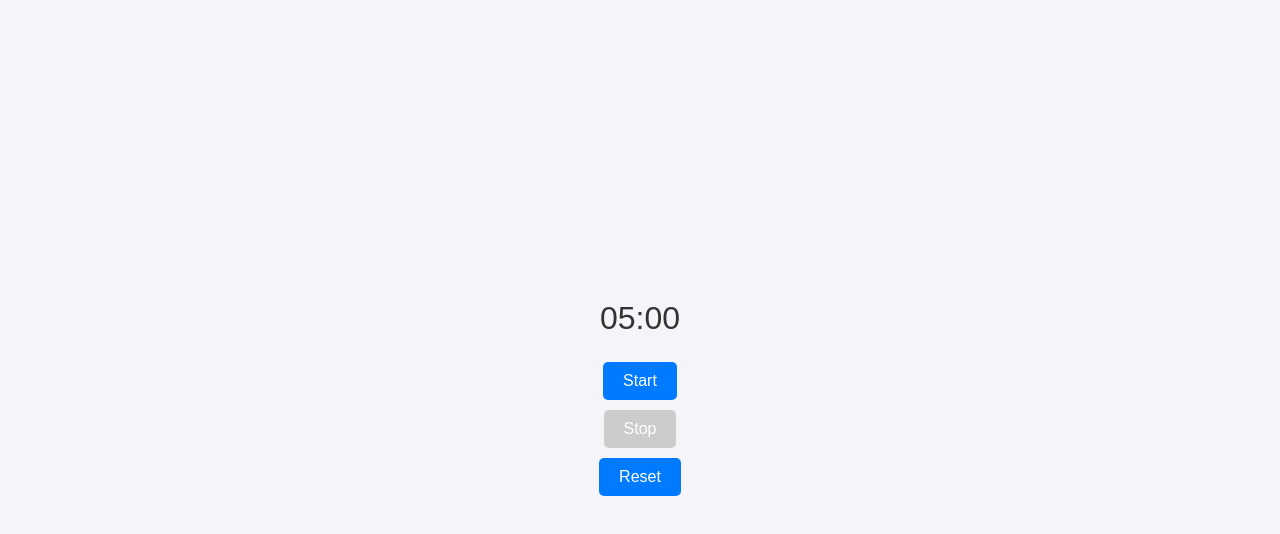
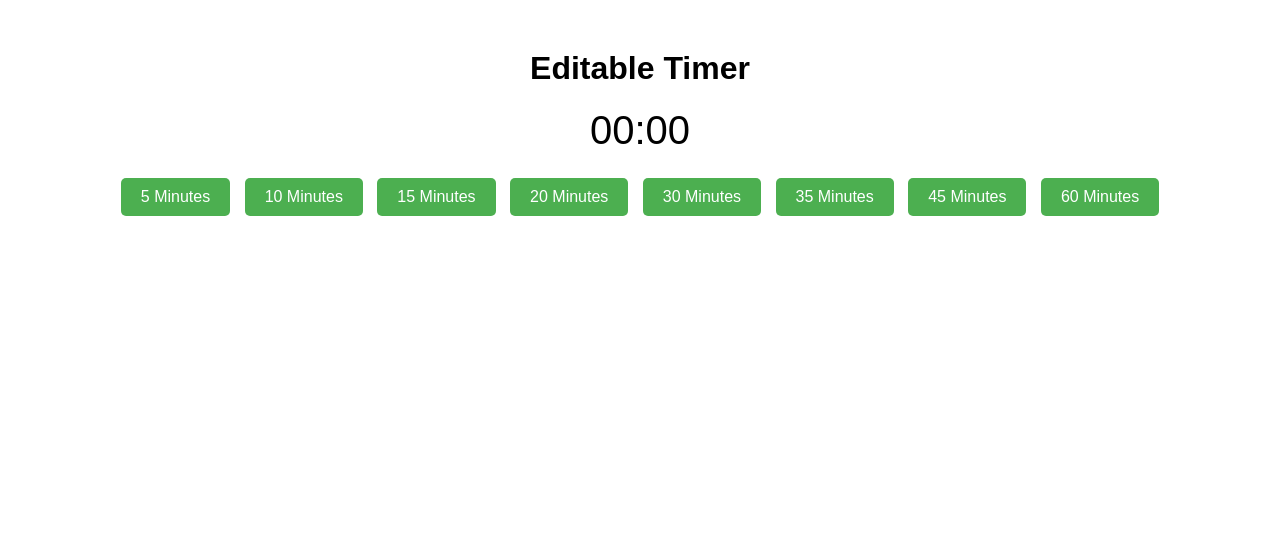
Before and after one commit to jpdent7/countdowntimer, a plain HTML site: page index.html in a window 1280 px wide. Drawn offline with Linux system fonts and the light colour scheme.

Commit message:
Update index.html

```diff
--- a/index.html
+++ b/index.html
@@ -3,106 +3,69 @@
 <head>
     <meta charset="UTF-8">
     <meta name="viewport" content="width=device-width, initial-scale=1.0">
-  <title>Countdown Timer</title>
+    <title>Editable Timer</title>
     <style>
         body {
             font-family: Arial, sans-serif;
-      display: flex;
-      flex-direction: column;
-      align-items: center;
-      justify-content: center;
-      height: 100vh;
-      margin: 0;
-      background: #f4f4f9;
-      color: #333;
+            text-align: center;
+            margin: 50px;
+        }
+        .button {
+            display: inline-block;
+            padding: 10px 20px;
+            margin: 5px;
+            font-size: 16px;
+            cursor: pointer;
+            background-color: #4CAF50;
+            color: white;
+            border: none;
+            border-radius: 5px;
+        }
+        .button:hover {
+            background-color: #45a049;
         }
         #timer {
-      font-size: 2em;
-      margin-bottom: 20px;
-    }
-    button {
-      padding: 10px 20px;
-      font-size: 1em;
-      margin: 5px;
-      border: none;
-      background: #007BFF;
-      color: white;
-      cursor: pointer;
-      border-radius: 5px;
-      transition: background 0.3s;
-    }
-    button:hover {
-      background: #0056b3;
-    }
-    button:disabled {
-      background: #cccccc;
-      cursor: not-allowed;
+            font-size: 40px;
+            margin: 20px 0;
         }
     </style>
 </head>
 <body>
-  <div id="timer">00:05:00</div>
-  <button id="startBtn">Start</button>
-  <button id="stopBtn" disabled>Stop</button>
-  <button id="resetBtn">Reset</button>
+    <h1>Editable Timer</h1>
+    <div id="timer">00:00</div>
+    <div id="buttons">
+        <button class="button" onclick="startTimer(5)">5 Minutes</button>
+        <button class="button" onclick="startTimer(10)">10 Minutes</button>
+        <button class="button" onclick="startTimer(15)">15 Minutes</button>
+        <button class="button" onclick="startTimer(20)">20 Minutes</button>
+        <button class="button" onclick="startTimer(30)">30 Minutes</button>
+        <button class="button" onclick="startTimer(35)">35 Minutes</button>
+        <button class="button" onclick="startTimer(45)">45 Minutes</button>
+        <button class="button" onclick="startTimer(60)">60 Minutes</button>
+    </div>
 
     <script>
-    let countdown;
-    let totalSeconds = 300; // 5 minutes in seconds
-    let isRunning = false;
+        let timerInterval;
 
-    const timerDisplay = document.getElementById("timer");
-    const startBtn = document.getElementById("startBtn");
-    const stopBtn = document.getElementById("stopBtn");
-    const resetBtn = document.getElementById("resetBtn");
+        function startTimer(minutes) {
+            clearInterval(timerInterval);
+            const endTime = new Date().getTime() + minutes * 60000;
 
-    function formatTime(seconds) {
-      const minutes = Math.floor(seconds / 60);
-      const secs = seconds % 60;
-      return `${String(minutes).padStart(2, '0')}:${String(secs).padStart(2, '0')}`;
-    }
+            timerInterval = setInterval(() => {
+                const currentTime = new Date().getTime();
+                const remainingTime = endTime - currentTime;
 
-    function updateDisplay() {
-      timerDisplay.textContent = formatTime(totalSeconds);
-    }
-
-    function startTimer() {
-      if (!isRunning) {
-        isRunning = true;
-        startBtn.disabled = true;
-        stopBtn.disabled = false;
-        countdown = setInterval(() => {
-          totalSeconds--;
-          updateDisplay();
-          if (totalSeconds <= 0) {
-            clearInterval(countdown);
-            isRunning = false;
-            startBtn.disabled = false;
-            stopBtn.disabled = true;
+                if (remainingTime <= 0) {
+                    clearInterval(timerInterval);
+                    document.getElementById('timer').textContent = "Time's Up!";
                     alert("Time's up!");
+                } else {
+                    const minutes = Math.floor((remainingTime % (1000 * 60 * 60)) / (1000 * 60));
+                    const seconds = Math.floor((remainingTime % (1000 * 60)) / 1000);
+                    document.getElementById('timer').textContent = `${minutes}:${seconds < 10 ? '0' : ''}${seconds}`;
                 }
             }, 1000);
         }
-    }
-
-    function stopTimer() {
-      isRunning = false;
-      clearInterval(countdown);
-      startBtn.disabled = false;
-      stopBtn.disabled = true;
-    }
-
-    function resetTimer() {
-      stopTimer();
-      totalSeconds = 300; // Reset to 5 minutes
-      updateDisplay();
-    }
-
-    startBtn.addEventListener("click", startTimer);
-    stopBtn.addEventListener("click", stopTimer);
-    resetBtn.addEventListener("click", resetTimer);
-
-    updateDisplay(); // Initialize display
     </script>
 </body>
 </html>
```
Lines whose indentation alone changed are shown as unchanged.
